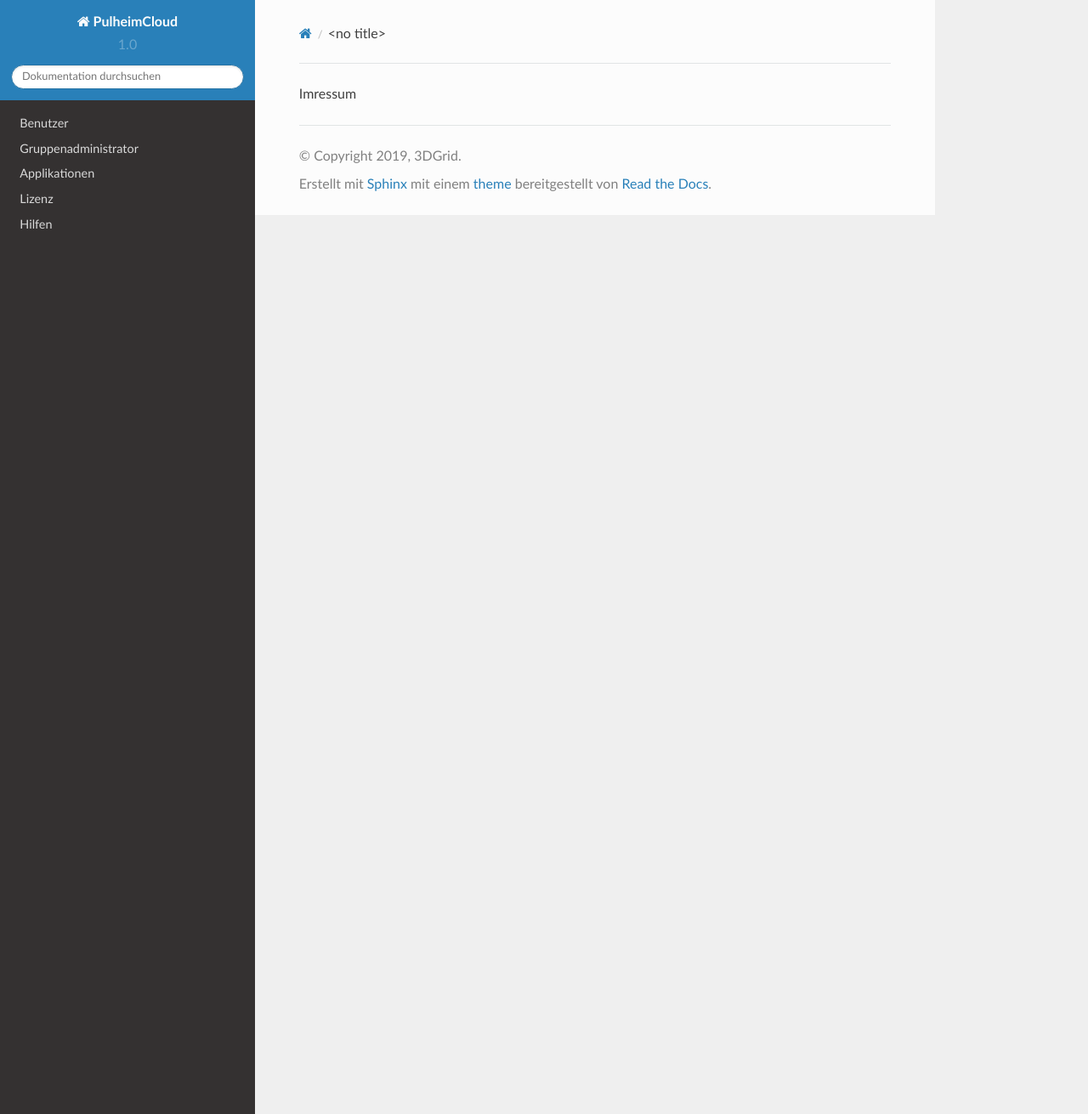
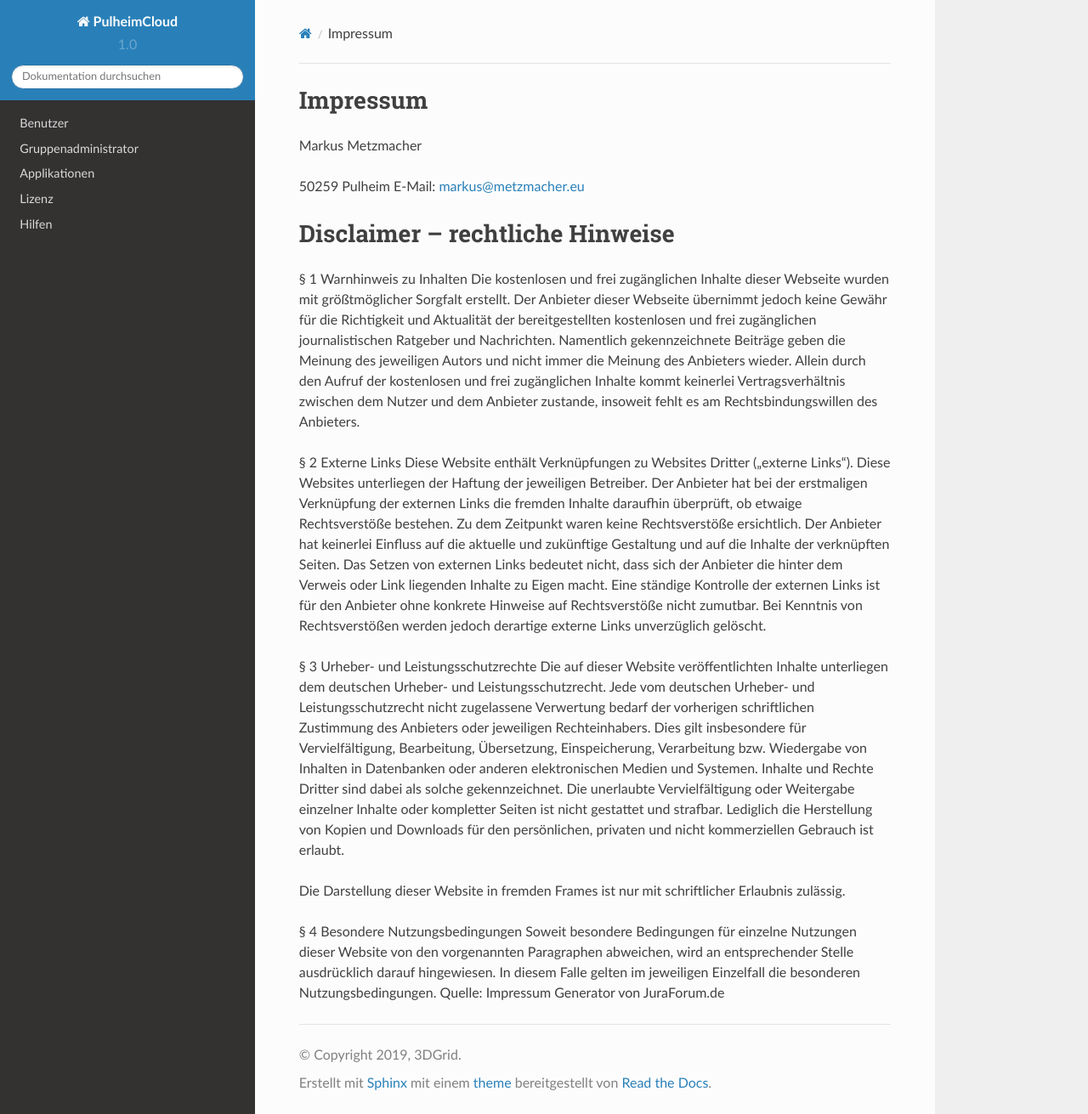
Before and after one commit to mmetzmac/PulheimCloud, a Sphinx documentation site: the page built from docs/source/legal.rst, in a window 1280 px wide and 1311 px high. Shown: the whole window at 85% size. Built offline with Sphinx 7.4.7 and the Read the Docs theme 2.0.0, drawn with Linux system fonts in a browser that asks for light colours.

Commit message:
Update legal.rst

```diff
--- a/docs/source/legal.rst
+++ b/docs/source/legal.rst
@@ -1 +1,25 @@
-Imressum
+Impressum
+---------
+Markus Metzmacher
+
+50259 Pulheim
+E-Mail: markus@metzmacher.eu
+
+
+Disclaimer – rechtliche Hinweise
+--------------------------------
+
+§ 1 Warnhinweis zu Inhalten
+Die kostenlosen und frei zugänglichen Inhalte dieser Webseite wurden mit größtmöglicher Sorgfalt erstellt. Der Anbieter dieser Webseite übernimmt jedoch keine Gewähr für die Richtigkeit und Aktualität der bereitgestellten kostenlosen und frei zugänglichen journalistischen Ratgeber und Nachrichten. Namentlich gekennzeichnete Beiträge geben die Meinung des jeweiligen Autors und nicht immer die Meinung des Anbieters wieder. Allein durch den Aufruf der kostenlosen und frei zugänglichen Inhalte kommt keinerlei Vertragsverhältnis zwischen dem Nutzer und dem Anbieter zustande, insoweit fehlt es am Rechtsbindungswillen des Anbieters.
+
+§ 2 Externe Links
+Diese Website enthält Verknüpfungen zu Websites Dritter ("externe Links"). Diese Websites unterliegen der Haftung der jeweiligen Betreiber. Der Anbieter hat bei der erstmaligen Verknüpfung der externen Links die fremden Inhalte daraufhin überprüft, ob etwaige Rechtsverstöße bestehen. Zu dem Zeitpunkt waren keine Rechtsverstöße ersichtlich. Der Anbieter hat keinerlei Einfluss auf die aktuelle und zukünftige Gestaltung und auf die Inhalte der verknüpften Seiten. Das Setzen von externen Links bedeutet nicht, dass sich der Anbieter die hinter dem Verweis oder Link liegenden Inhalte zu Eigen macht. Eine ständige Kontrolle der externen Links ist für den Anbieter ohne konkrete Hinweise auf Rechtsverstöße nicht zumutbar. Bei Kenntnis von Rechtsverstößen werden jedoch derartige externe Links unverzüglich gelöscht.
+
+§ 3 Urheber- und Leistungsschutzrechte
+Die auf dieser Website veröffentlichten Inhalte unterliegen dem deutschen Urheber- und Leistungsschutzrecht. Jede vom deutschen Urheber- und Leistungsschutzrecht nicht zugelassene Verwertung bedarf der vorherigen schriftlichen Zustimmung des Anbieters oder jeweiligen Rechteinhabers. Dies gilt insbesondere für Vervielfältigung, Bearbeitung, Übersetzung, Einspeicherung, Verarbeitung bzw. Wiedergabe von Inhalten in Datenbanken oder anderen elektronischen Medien und Systemen. Inhalte und Rechte Dritter sind dabei als solche gekennzeichnet. Die unerlaubte Vervielfältigung oder Weitergabe einzelner Inhalte oder kompletter Seiten ist nicht gestattet und strafbar. Lediglich die Herstellung von Kopien und Downloads für den persönlichen, privaten und nicht kommerziellen Gebrauch ist erlaubt.
+
+Die Darstellung dieser Website in fremden Frames ist nur mit schriftlicher Erlaubnis zulässig.
+
+§ 4 Besondere Nutzungsbedingungen
+Soweit besondere Bedingungen für einzelne Nutzungen dieser Website von den vorgenannten Paragraphen abweichen, wird an entsprechender Stelle ausdrücklich darauf hingewiesen. In diesem Falle gelten im jeweiligen Einzelfall die besonderen Nutzungsbedingungen.
+Quelle: Impressum Generator von JuraForum.de
```
